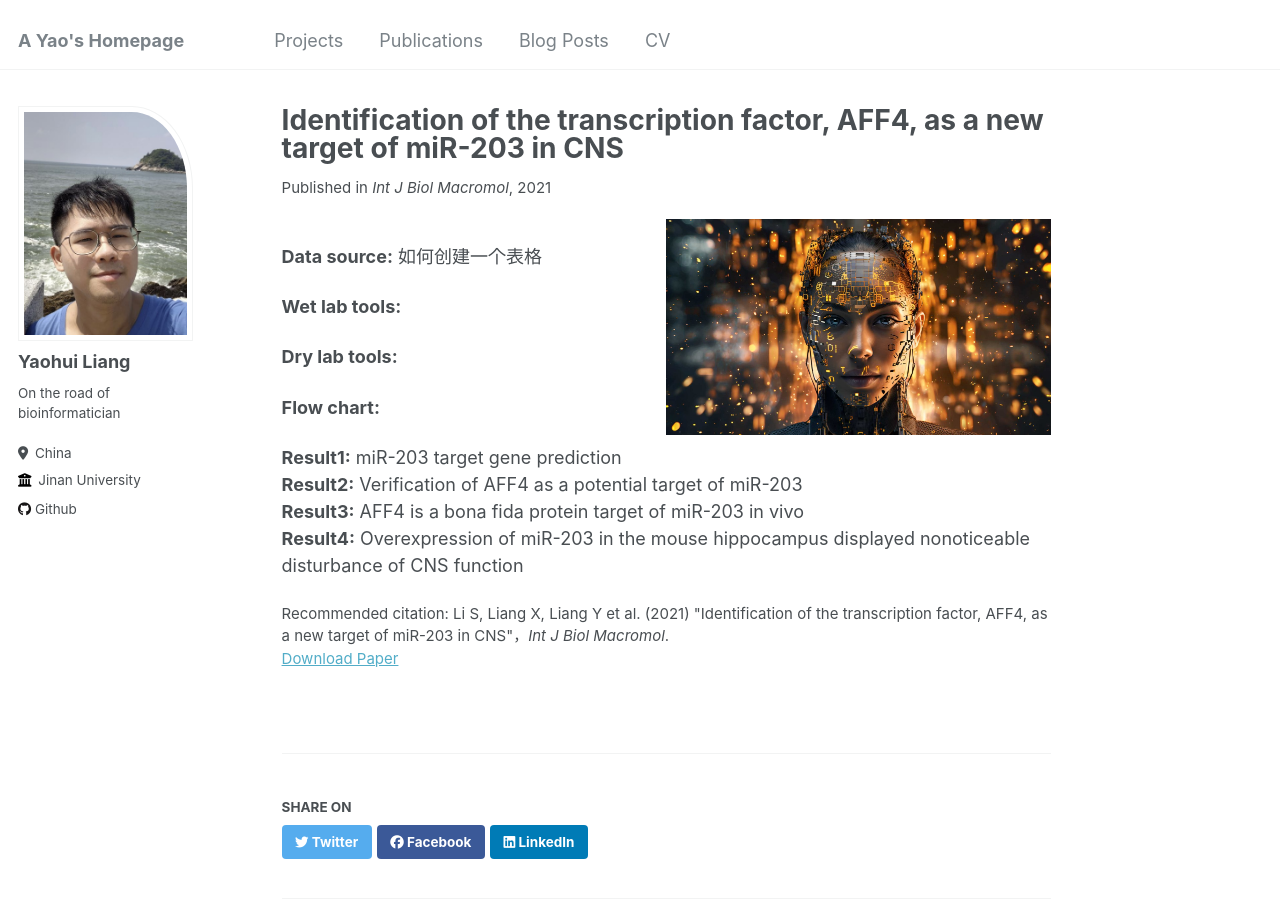
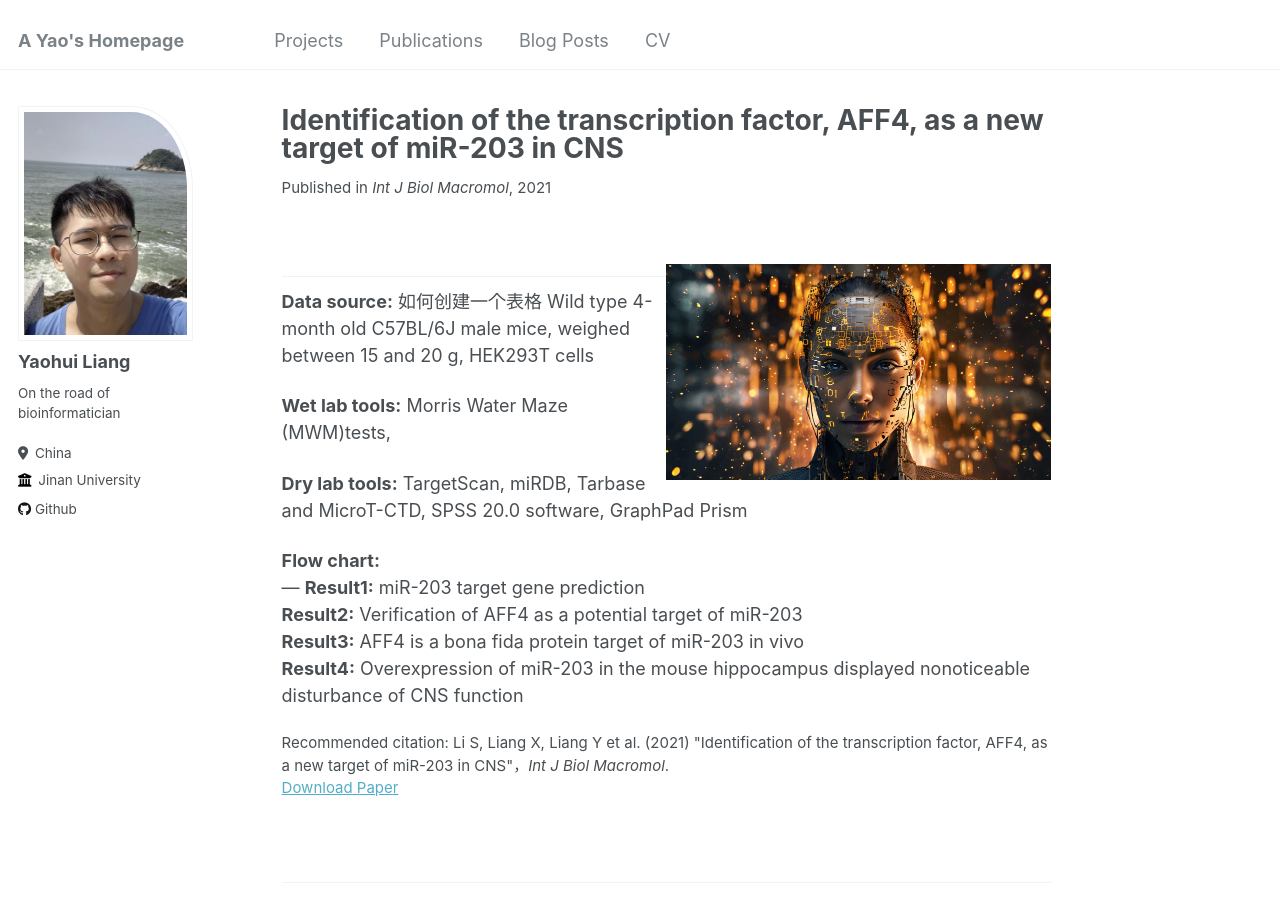
Before and after one commit to Stupid1Fish/Academic-Pages, a Jekyll site: the page built from _publications/2021-paper1.md, in a window 1280 px wide and 900 px high. Built offline with Jekyll 4.4.1, drawn with Linux system fonts in a browser that asks for light colours.

Commit message:
Update 2021-paper1.md

```diff
--- a/_publications/2021-paper1.md
+++ b/_publications/2021-paper1.md
@@ -16,19 +16,19 @@ citation: 'Li S, Liang X, Liang Y et al. (2021) "Identification of the transcrip
 
 
 <img src="/images/What-is-AI-1-1536x861.jpg" alt="Image created with Midjourney" style="width:50%; height:auto; float:right;">
-
-**Data source:** 如何创建一个表格
+---
+**Data source:** 如何创建一个表格 Wild type 4-month old C57BL/6J male mice, weighed between 15 and 20 g,  HEK293T cells
 <br>
 
-**Wet lab tools:**
+**Wet lab tools:** Morris Water Maze (MWM)tests,
 <br>
 
-**Dry lab tools:**
+**Dry lab tools:**   TargetScan, miRDB, Tarbase and MicroT-CTD, SPSS 20.0 software, GraphPad Prism
 <br>
 
 **Flow chart:**
 <br>
-
+---
 **Result1:** miR-203 target gene prediction
 <br>
 **Result2:** Verification of AFF4 as a potential target of miR-203
```
